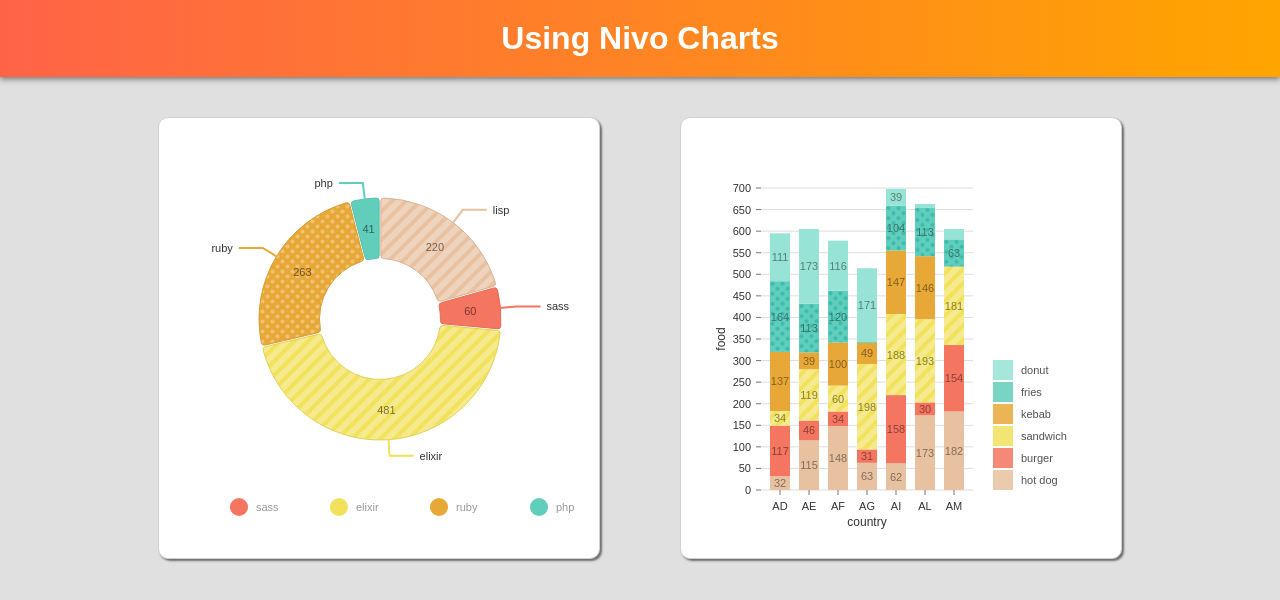
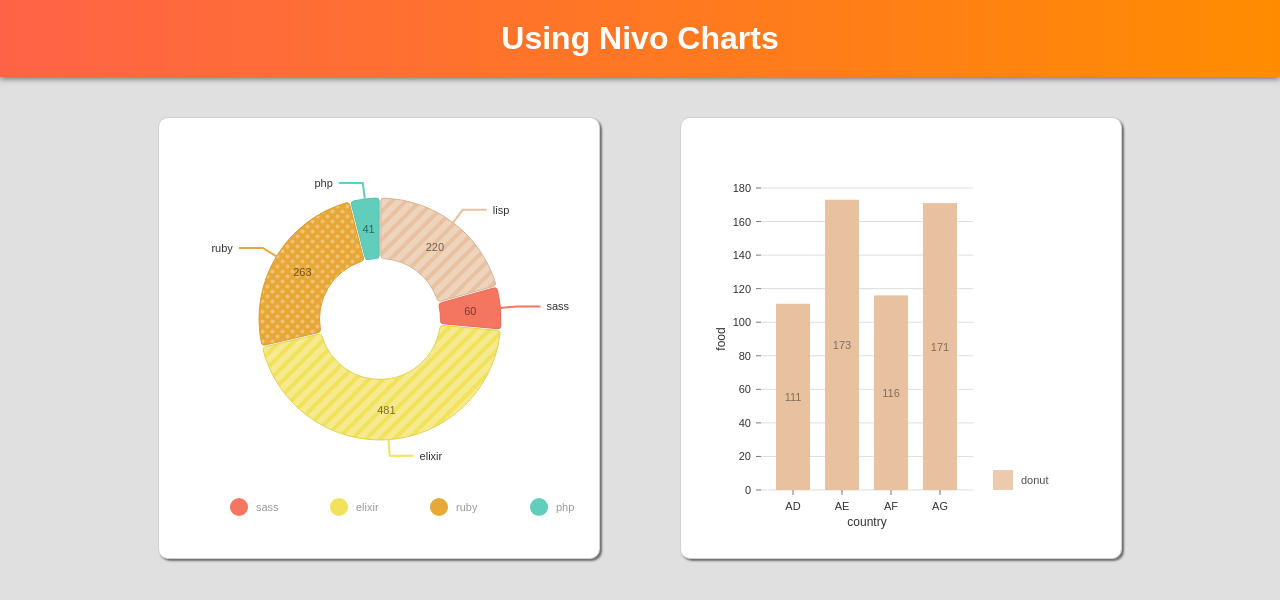
Before and after one commit to mec-nyan/using-nivo, a React (Create React App) app: page / in a window 1280 px wide. Shown: the top 600 px of the page. Built offline with nearby package versions, Linux system fonts and the light colour scheme.

Commit message:
Getting the bars right

```diff
--- a/src/App.css
+++ b/src/App.css
@@ -11,7 +11,7 @@
 
 header {
   width: 100%;
-  background-image: linear-gradient(to right, tomato, orange);
+  background-image: linear-gradient(to right, tomato, darkorange);
 }
 
 h1 {
--- a/src/App.tsx
+++ b/src/App.tsx
@@ -43,126 +43,31 @@ const data: Array<Data> = [
 ];
 
 type Datum = {
-  country: string;
-  "hot dog": number;
-  "hot dogColor": string;
-  burger: number;
-  burgerColor: string;
-  sandwich: number;
-  sandwichColor: string;
-  kebab: number;
-  kebabColor: string;
-  fries: number;
-  friesColor: string;
-  donut: number;
-  donutColor: string;
+  country?: string;
+  donut?: number;
+  donutColor?: string;
 };
 
 const datum: Array<Datum> = [
   {
     country: "AD",
-    "hot dog": 32,
-    "hot dogColor": "hsl(92, 70%, 50%)",
-    burger: 117,
-    burgerColor: "hsl(357, 70%, 50%)",
-    sandwich: 34,
-    sandwichColor: "hsl(68, 70%, 50%)",
-    kebab: 137,
-    kebabColor: "hsl(289, 70%, 50%)",
-    fries: 164,
-    friesColor: "hsl(128, 70%, 50%)",
     donut: 111,
+    donutColor: "hsl(136, 70%, 50%)",
+  },
+  {
+    country: "AE",
+    donut: 173,
     donutColor: "hsl(336, 70%, 50%)",
   },
   {
-    country: "AE",
-    "hot dog": 115,
-    "hot dogColor": "hsl(316, 70%, 50%)",
-    burger: 46,
-    burgerColor: "hsl(90, 70%, 50%)",
-    sandwich: 119,
-    sandwichColor: "hsl(25, 70%, 50%)",
-    kebab: 39,
-    kebabColor: "hsl(21, 70%, 50%)",
-    fries: 113,
-    friesColor: "hsl(105, 70%, 50%)",
-    donut: 173,
-    donutColor: "hsl(359, 70%, 50%)",
-  },
-  {
     country: "AF",
-    "hot dog": 148,
-    "hot dogColor": "hsl(32, 70%, 50%)",
-    burger: 34,
-    burgerColor: "hsl(178, 70%, 50%)",
-    sandwich: 60,
-    sandwichColor: "hsl(65, 70%, 50%)",
-    kebab: 100,
-    kebabColor: "hsl(134, 70%, 50%)",
-    fries: 120,
-    friesColor: "hsl(116, 70%, 50%)",
     donut: 116,
-    donutColor: "hsl(178, 70%, 50%)",
+    donutColor: "hsl(336, 70%, 50%)",
   },
   {
     country: "AG",
-    "hot dog": 63,
-    "hot dogColor": "hsl(359, 70%, 50%)",
-    burger: 31,
-    burgerColor: "hsl(331, 70%, 50%)",
-    sandwich: 198,
-    sandwichColor: "hsl(40, 70%, 50%)",
-    kebab: 49,
-    kebabColor: "hsl(240, 70%, 50%)",
-    fries: 2,
-    friesColor: "hsl(88, 70%, 50%)",
     donut: 171,
-    donutColor: "hsl(289, 70%, 50%)",
-  },
-  {
-    country: "AI",
-    "hot dog": 62,
-    "hot dogColor": "hsl(86, 70%, 50%)",
-    burger: 158,
-    burgerColor: "hsl(199, 70%, 50%)",
-    sandwich: 188,
-    sandwichColor: "hsl(219, 70%, 50%)",
-    kebab: 147,
-    kebabColor: "hsl(220, 70%, 50%)",
-    fries: 104,
-    friesColor: "hsl(266, 70%, 50%)",
-    donut: 39,
-    donutColor: "hsl(117, 70%, 50%)",
-  },
-  {
-    country: "AL",
-    "hot dog": 173,
-    "hot dogColor": "hsl(162, 70%, 50%)",
-    burger: 30,
-    burgerColor: "hsl(232, 70%, 50%)",
-    sandwich: 193,
-    sandwichColor: "hsl(124, 70%, 50%)",
-    kebab: 146,
-    kebabColor: "hsl(83, 70%, 50%)",
-    fries: 113,
-    friesColor: "hsl(117, 70%, 50%)",
-    donut: 8,
-    donutColor: "hsl(255, 70%, 50%)",
-  },
-  {
-    country: "AM",
-    "hot dog": 182,
-    "hot dogColor": "hsl(232, 70%, 50%)",
-    burger: 154,
-    burgerColor: "hsl(213, 70%, 50%)",
-    sandwich: 181,
-    sandwichColor: "hsl(152, 70%, 50%)",
-    kebab: 1,
-    kebabColor: "hsl(99, 70%, 50%)",
-    fries: 63,
-    friesColor: "hsl(160, 70%, 50%)",
-    donut: 24,
-    donutColor: "hsl(229, 70%, 50%)",
+    donutColor: "hsl(336, 70%, 50%)",
   },
 ];
 
@@ -309,47 +214,12 @@ const MyResponsiveBar = ({
 }) => (
   <ResponsiveBar
     data={data}
-    keys={["hot dog", "burger", "sandwich", "kebab", "fries", "donut"]}
+    keys={["donut"]}
     indexBy="country"
     margin={{ top: 50, right: 130, bottom: 50, left: 60 }}
     padding={0.3}
     valueScale={{ type: "linear" }}
     indexScale={{ type: "band", round: true }}
-    colors={{ scheme: "nivo" }}
-    defs={[
-      {
-        id: "dots",
-        type: "patternDots",
-        background: "inherit",
-        color: "#38bcb2",
-        size: 4,
-        padding: 1,
-        stagger: true,
-      },
-      {
-        id: "lines",
-        type: "patternLines",
-        background: "inherit",
-        color: "#eed312",
-        rotation: -45,
-        lineWidth: 6,
-        spacing: 10,
-      },
-    ]}
-    fill={[
-      {
-        match: {
-          id: "fries",
-        },
-        id: "dots",
-      },
-      {
-        match: {
-          id: "sandwich",
-        },
-        id: "lines",
-      },
-    ]}
     borderColor={{ from: "color", modifiers: [["darker", 1.6]] }}
     axisTop={null}
     axisRight={null}
```
